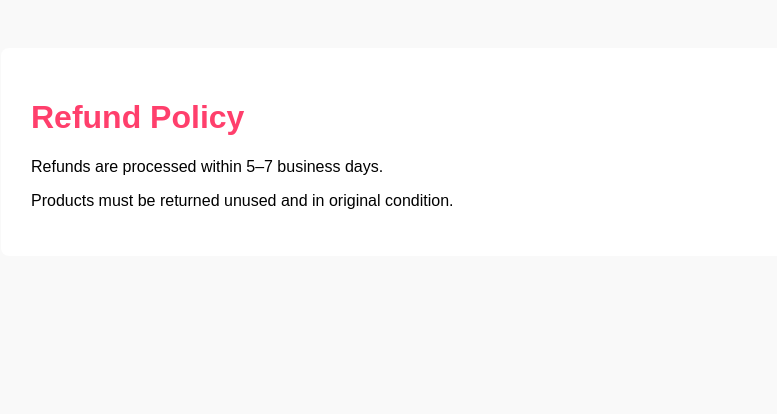
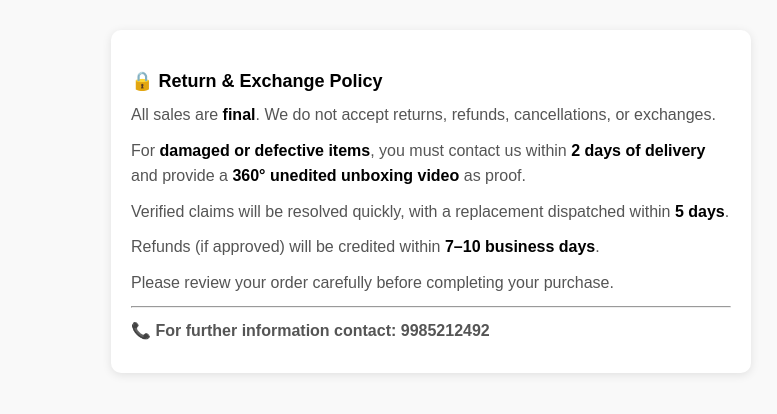
Before and after one commit to Lokesh091006/SKS, a Flask app: page /refund in a window 1280 px wide. Shown: the top 414 px of the page, without its empty margins (209-986 px from the left). Run offline with Flask 3, Linux system fonts and the light colour scheme.

Commit message:
mail added

```diff
--- a/app.py
+++ b/app.py
@@ -10,6 +10,7 @@ from models.product import Product
 from models.user import User
 from models.address import Address
 from models.order import Order
+from models.productsize import ProductSize
 
 from sqlalchemy import or_
 from functools import wraps
@@ -150,13 +151,18 @@ def firebase_login():
 
 
 
-
 @app.route("/profile")
 def profile():
-    if "username" not in session:
+    if "user_id" not in session:
         session["show_login"] = True
         return redirect(url_for("home"))
-    return render_template("profile.html")
+
+    user = User.query.get(session["user_id"])
+    if not user:
+        session.clear()
+        return redirect(url_for("home"))
+
+    return render_template("profile.html", user=user)
 
 
 
@@ -231,15 +237,29 @@ def set_username():
 
 @app.route("/edit-profile", methods=["GET", "POST"])
 def edit_profile():
-    if "username" not in session:
+    if "user_id" not in session:
         session["show_login"] = True
         return redirect(url_for("home"))
+
+    user = User.query.get(session["user_id"])
+    if not user:
+        session.clear()
+        return redirect(url_for("home"))
+
     if request.method == "POST":
-        session["username"] = request.form.get("username")
-        session["email"] = request.form.get("email")
-        session["mobile"] = request.form.get("mobile")
+        user.username = request.form.get("username")
+        user.email = request.form.get("email")
+        user.mobile = request.form.get("mobile")
+        db.session.commit()
+
+        # session update
+        session["username"] = user.username
+        session["email"] = user.email
+        session["mobile"] = user.mobile
+
         return redirect(url_for("profile"))
-    return render_template("edit_profile.html")
+
+    return render_template("edit_profile.html", user=user)
 
 
 @app.route("/wishlist")
@@ -498,28 +518,48 @@ def clear_cart():
 
 @app.route("/add/<int:product_id>")
 def add_to_cart(product_id):
+
     cart = session.get("cart", {})
     pid = str(product_id)
 
-    # ⚡ IMPORTANT: read size from request.args
     size = request.args.get("size")
 
-    # ❌ if user didn't select size, block
+    # ❌ size lekapothe block
     if not size:
         flash("Please select a size before adding to cart!", "error")
         return redirect(request.referrer or "/")
 
-    # check if same product + same size already in cart
+    # 🔥 STEP 9 START (STOCK CHECK)
+    size_item = ProductSize.query.filter_by(
+        product_id=product_id,
+        size=size
+    ).first()
+
+    if not size_item or size_item.stock <= 0:
+        flash("Out of stock ❌", "error")
+        return redirect(request.referrer or "/")
+    # 🔥 STEP 9 END
+
+    # cart key
     cart_key = f"{pid}_{size}"
+
+    # already exists
     if cart_key in cart:
+
+        # 🔥 check if adding exceeds stock
+        if cart[cart_key]["qty"] >= size_item.stock:
+            flash("Maximum stock reached ⚠️", "error")
+            return redirect(request.referrer or "/")
+
         cart[cart_key]["qty"] += 1
+
     else:
         cart[cart_key] = {"qty": 1, "size": size}
 
     session["cart"] = cart
+
     flash("Product added to cart ✅", "success")
     return redirect(url_for("cart"))
-
 
 
 
@@ -650,22 +690,27 @@ def admin_dashboard():
 )
 
 
+
+
 @app.route("/admin/add-product", methods=["GET", "POST"])
 @role_required("admin")
 def add_product():
     if request.method == "POST":
+
+        # ===== FORM DATA =====
         name = request.form["name"]
         price = request.form["price"]
         category = request.form["category"]
-        sizes = request.form.get("sizes")
+        sizes = request.form.get("sizes")      # S,M,L
+        stocks = request.form.get("stocks")    # 5,0,3
         type_ = request.form.get("type")
         brand = request.form.get("brand")
-        print("BRAND:", brand)  # debug
+
         img1 = request.files["image1"]
         img2 = request.files.get("image2")
         img3 = request.files.get("image3")
 
-        # IMAGE 1 (mandatory)
+        # ===== IMAGE 1 (Required) =====
         img1_path = None
         if img1 and img1.filename != "":
             filename1 = img1.filename
@@ -673,7 +718,7 @@ def add_product():
             img1.save(path1)
             img1_path = "uploads/" + filename1
 
-        # IMAGE 2 (optional)
+        # ===== IMAGE 2 (Optional) =====
         img2_path = None
         if img2 and img2.filename != "":
             filename2 = img2.filename
@@ -681,7 +726,7 @@ def add_product():
             img2.save(path2)
             img2_path = "uploads/" + filename2
 
-        # IMAGE 3 (optional)
+        # ===== IMAGE 3 (Optional) =====
         img3_path = None
         if img3 and img3.filename != "":
             filename3 = img3.filename
@@ -689,12 +734,12 @@ def add_product():
             img3.save(path3)
             img3_path = "uploads/" + filename3
 
-        # SAVE PRODUCT
+        # ===== SAVE PRODUCT =====
         new_product = Product(
             name=name,
             price=price,
             category=category,
-            sizes=sizes,
+            sizes=sizes,   # optional (can remove later)
             type=type_,
             brand=brand,
             image=img1_path,
@@ -703,12 +748,30 @@ def add_product():
         )
 
         db.session.add(new_product)
-        db.session.commit()
+        db.session.commit()   # ⚠️ Important (ID generate avvali)
+
+        # ===== SAVE SIZES WITH STOCK =====
+        if sizes and stocks:
+
+            size_list = sizes.split(",")      # ["S","M","L"]
+            stock_list = stocks.split(",")    # ["5","0","3"]
+
+            if len(size_list) != len(stock_list):
+                return "Sizes and Stocks count mismatch ❌"
+
+            for i in range(len(size_list)):
+                ps = ProductSize(
+                    product_id=new_product.id,
+                    size=size_list[i].strip(),
+                    stock=int(stock_list[i])
+                )
+                db.session.add(ps)
+
+            db.session.commit()
 
         return redirect("/admin/dashboard")
 
     return render_template("admin/add_product.html")
-
 
 @app.route("/admin/products")
 @role_required("admin")
@@ -731,14 +794,34 @@ def edit_product(id):
     product = Product.query.get_or_404(id)
 
     if request.method == "POST":
+        # 🔹 Basic details update
         product.name = request.form["name"]
         product.price = request.form["price"]
         product.category = request.form["category"]
 
+        # 🔹 Fetch all sizes for this product
+        sizes = ProductSize.query.filter_by(product_id=id).all()
+
+        # 🔥 UPDATE STOCK BASED ON SIZE
+        for s in sizes:
+            if s.size == "S":
+                s.stock = int(request.form.get("stock_s") or 0)
+
+            elif s.size == "M":
+                s.stock = int(request.form.get("stock_m") or 0)
+
+            elif s.size == "L":
+                s.stock = int(request.form.get("stock_l") or 0)
+
+        # 🔥 SAVE ALL CHANGES
         db.session.commit()
-        return redirect("/admin/products")
+
+        # 🔹 Redirect back to manage page
+        return redirect(url_for("manage_products"))
 
     return render_template("admin/edit_product.html", product=product)
+
+
 
 
 
@@ -799,7 +882,7 @@ def payment_success():
 
     for pid, item in cart.items():
 
-        # split product & size safely
+        # ---- SPLIT PRODUCT ID & SIZE ----
         if "_" in pid:
             try:
                 product_id, size = pid.split("_")
@@ -810,12 +893,32 @@ def payment_success():
             product_id = int(pid)
             size = None
 
-        # quantity
+        # ---- GET QUANTITY ----
         if isinstance(item, dict):
             qty = item.get("qty", 1)
         else:
             qty = item
 
+        # ==================================================
+        # 🔥 STOCK CHECK + REDUCE (VERY IMPORTANT)
+        # ==================================================
+        if size:
+            size_obj = ProductSize.query.filter_by(
+                product_id=product_id,
+                size=size
+            ).first()
+
+            # ❌ If size not found or insufficient stock
+            if not size_obj or size_obj.stock < qty:
+                flash(f"{size} size is out of stock ❌", "error")
+                return redirect("/cart")
+
+            # ✅ Reduce stock
+            size_obj.stock -= qty
+
+        # ==================================================
+        # 🔥 CREATE ORDER RECORDS
+        # ==================================================
         for _ in range(qty):
             order = Order(
                 order_id="ORD" + str(int(time.time()*1000)),
@@ -830,8 +933,10 @@ def payment_success():
             db.session.flush()
             created_ids.append(order.id)
 
+    # ---- SAVE STOCK + ORDERS ----
     db.session.commit()
 
+    # ---- FETCH CREATED ORDERS ----
     orders = Order.query.options(
         joinedload(Order.product),
         joinedload(Order.address)
@@ -839,6 +944,7 @@ def payment_success():
 
     final_amount = session.get("total_after_coupon", 0)
 
+    # ---- CLEAR SESSION CART ----
     session.pop("cart", None)
     session.pop("total_after_coupon", None)
 
@@ -953,7 +1059,9 @@ def confirm_order():
 @app.route("/product/<int:pid>")
 def product_page(pid):
     product = Product.query.get_or_404(pid)
-    return render_template("product.html", product=product)
+    sizes = ProductSize.query.filter_by(product_id=pid).all()
+
+    return render_template("product.html", product=product, sizes=sizes)
 
 @app.route("/quick-pay/<int:pid>")
 def quick_pay(pid):
--- a/models/user.py
+++ b/models/user.py
@@ -4,4 +4,5 @@ class User(db.Model):
     id = db.Column(db.Integer, primary_key=True)
     mobile = db.Column(db.String(10), unique=True, nullable=False)
     username = db.Column(db.String(50))
+    email = db.Column(db.String(100), unique=True)
     role = db.Column(db.String(20), default="customer")
--- a/templates/admin/add_product.html
+++ b/templates/admin/add_product.html
@@ -110,6 +110,7 @@
     <option value="red_white">Red & White</option>
     <option value="coolcolours">Coolcolours</option>
     <option value="oyemberg">Oyemberg</option>
+
     <option value="pattusarees">Pattu Sarees</option>
     <option value="cottonsarees">Cotton Sarees</option>
     <option value="fancysarees">Fancy Sarees</option>
@@ -119,7 +120,10 @@
     <option value=" none">none</option>
 </select>
 
-        <input name="sizes" placeholder="Sizes (S,M,L or 28,30,32)">
+        <label>Sizes & Stock</label>
+
+<input name="sizes" placeholder="S,M,L" required>
+<input name="stocks" placeholder="5,0,3" required>
          <input type="file" name="image1" required>
          <input type="file" name="image2">
          <input type="file" name="image3">
--- a/templates/admin/edit_product.html
+++ b/templates/admin/edit_product.html
@@ -47,6 +47,12 @@
     <input name="price" value="{{ product.price }}">
     <input name="category" value="{{ product.category }}">
 
+     <h4>Stock</h4>
+     <input type="number" name="stock_s" value="{{ product.stock_s or 0 }}" min="0">
+<input type="number" name="stock_m" value="{{ product.stock_m or 0 }}" min="0">
+<input type="number" name="stock_l" value="{{ product.stock_l or 0 }}" min="0">
+
+
     <button>Update</button>
   </form>
 </div>
--- a/templates/admin/manage_products.html
+++ b/templates/admin/manage_products.html
@@ -73,7 +73,11 @@
 
 <body>
 
-<h2>🛠 Manage Products</h2>
+<div style="display:flex; justify-content:space-between; align-items:center;">
+  <a href="/admin" style="text-decoration:none; font-size:14px;">⬅ Back</a>
+  <h2>🛠 Manage Products</h2>
+  <a href="/" style="text-decoration:none; font-size:14px;">🏠 Home</a>
+</div>
 
 <div class="grid">
 
--- a/templates/refund.html
+++ b/templates/refund.html
@@ -1,19 +1,85 @@
 <!DOCTYPE html>
-<html>
+<html lang="en">
 <head>
-  <title>Refund Policy | Mall SKS</title>
-  <style>
-    body { font-family: Arial; padding: 40px; background:#f9f9f9 }
-    .box { max-width:800px; margin:auto; background:#fff; padding:30px; border-radius:8px }
-    h1 { color:#ff3f6c }
-  </style>
+<meta charset="UTF-8">
+<title>Return Policy</title>
+<meta name="viewport" content="width=device-width, initial-scale=1.0">
+
+<style>
+body{
+    font-family: Arial, sans-serif;
+    margin:0;
+    background:#f9f9f9;
+}
+
+/* CONTAINER */
+.box{
+    max-width:600px;
+    margin:30px auto;
+    background:#fff;
+    padding:20px;
+    border-radius:10px;
+    box-shadow:0 2px 10px rgba(0,0,0,0.1);
+}
+
+/* HEADING */
+.box h1{
+    font-size:22px;
+    margin-bottom:15px;
+}
+
+/* TEXT */
+.box p{
+    color:#555;
+    line-height:1.6;
+    margin:10px 0;
+}
+
+/* HIGHLIGHT */
+.highlight{
+    font-weight:bold;
+    color:#000;
+}
+
+/* PINK TEXT */
+.pink{
+    color:#ff2e7a;
+    font-weight:bold;
+}
+
+/* SECTION TITLE */
+.section-title{
+    font-size:18px;
+    font-weight:bold;
+    margin-top:20px;
+}
+</style>
+
 </head>
 <body>
 
 <div class="box">
-  <h1>Refund Policy</h1>
-  <p>Refunds are processed within 5–7 business days.</p>
-  <p>Products must be returned unused and in original condition.</p>
+
+  <div class="section-title">🔒 Return & Exchange Policy</div>
+
+  <p>All sales are <span class="highlight">final</span>. We do not accept returns, refunds, cancellations, or exchanges.</p>
+
+  <p>For <span class="highlight">damaged or defective items</span>, you must contact us within
+  <span class="highlight">2 days of delivery</span> and provide a
+  <span class="highlight">360° unedited unboxing video</span> as proof.</p>
+
+  <p>Verified claims will be resolved quickly, with a replacement dispatched within
+  <span class="highlight">5 days</span>.</p>
+
+  <p>Refunds (if approved) will be credited within
+  <span class="highlight">7–10 business days</span>.</p>
+
+  <p>Please review your order carefully before completing your purchase.</p>
+
+  <hr>
+
+  <p class="pink">📞 For further information contact: 9985212492</p>
+
 </div>
 
 </body>
```
Also changed, not shown: models/productsize.py (added, +7 -0 lines), static/css/style.css (+13 -0 lines), templates/edit_profile.html (+17 -87 lines), templates/product.html (+44 -23 lines), templates/profile.html (+15 -17 lines), instance/shop.db, static/uploads/WhatsApp Image 2026-02-01 at 5.17.17 PM.jpeg (added), static/uploads/WhatsApp Image 2026-02-19 at 2.01.19 PM.jpeg (added), templates/category.html (deleted), templates/header.html (line endings or trailing spaces).
